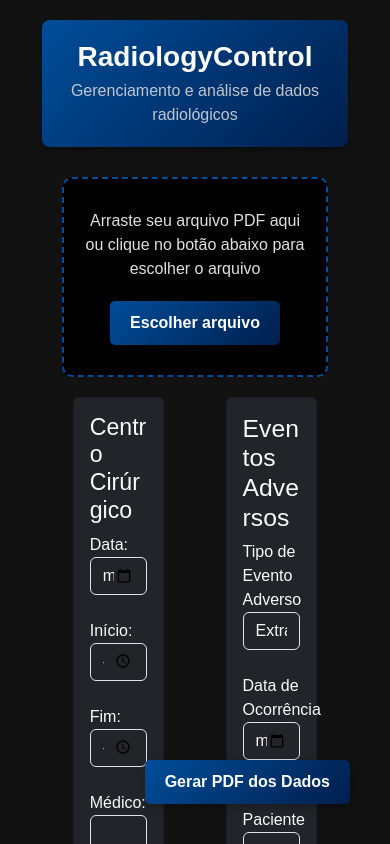
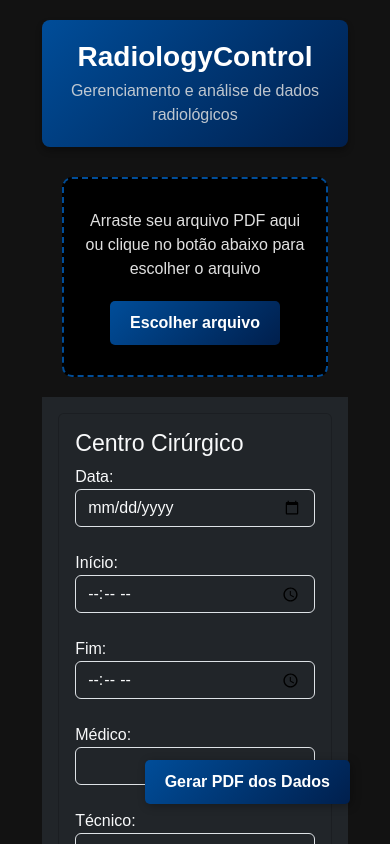
Before and after one commit to kralluz/radiologycontrol, a React (Create React App) app: page / in a window 390 px wide. Shown: the top 844 px of the page. Built offline with nearby package versions, Linux system fonts and the light colour scheme.

Commit message:
feat: aplica a responsividde via bootstrap

```diff
--- a/src/App.js
+++ b/src/App.js
@@ -144,14 +144,12 @@ function App() {
     <div className="App">
       <Header />
       <PdfAnalysis setPdfResults={setPdfResults} />
-      <button
-        onClick={generatePdfDocument}
-        className="generate-pdf-button float"
-      >
+      <button onClick={generatePdfDocument} className="generate-pdf-button float">
         Gerar PDF dos Dados
       </button>
-      <div className="main">
-        <div className="surgical-center">
+      <div className="container">
+        <div className="row">
+          <div className="col-md-6 surgical-center bg-dark text-light p-3">
             <GetDataRadiologySupport addRecord={addRecord} />
             {records.length > 0 && (
               <div className="results">
@@ -203,20 +201,32 @@ function App() {
               </div>
             )}
           </div>
-        <div className="contrast-events">
+          <div className="col-md-6 contrast-events bg-dark text-light p-3">
             <GetDataContrastEvent addContrastEvent={addContrastEvent} />
             {contrastEvents.length > 0 && (
               <div>
-              <h2>Eventos de Contraste</h2>
+                <h2>Eventos adversos</h2>
+                <div>
+<div className="dark-theme">
   {contrastEvents.map((event, index) => (
-                <div key={index} className="event bg-secondary text-light p-3 mb-3 rounded" style={{ position: 'relative' }}>
-                  <div>Data: {event.occurrenceDate}</div>
-                  <div>Quantidade de Contraste: {event.contrastAmount} mL</div>
-                  <div>ID do Paciente: {event.patientId}</div>
-                  <div>Primeiro Nome do Paciente: {event.patientFirstName}</div>
-                  <div style={{ position: 'absolute', bottom: '90px', right: '10px' }}>
+    <div
+      key={index}
+      className="event card bg-dark text-light p-3 mb-3 rounded"
+      style={{ position: 'relative' }}
+    >
+      <div className="card-body">
+        <div className="mb-2">
+          <strong>Data:</strong> {event.occurrenceDate}
+        </div>
+        <div className="mb-2">
+          <strong>ID do Paciente:</strong> {event.patientId}
+        </div>
+        <div className="mb-2">
+          <strong>Primeiro Nome do Paciente:</strong> {event.patientFirstName}
+        </div>
         <button
           className="btn btn-sm btn-danger d-flex align-items-center justify-content-center"
+          style={{ position: 'absolute', bottom: '10px', right: '10px' }}
           onClick={() => openModal(index, 'contrastEvent')}
         >
           <FaTrashAlt />
@@ -225,7 +235,12 @@ function App() {
     </div>
   ))}
 </div>
+
+</div>
+
+              </div>
             )}
+          </div>
         </div>
       </div>
       <ConfirmDeleteModal
```
Lines whose indentation alone changed are shown as unchanged.
